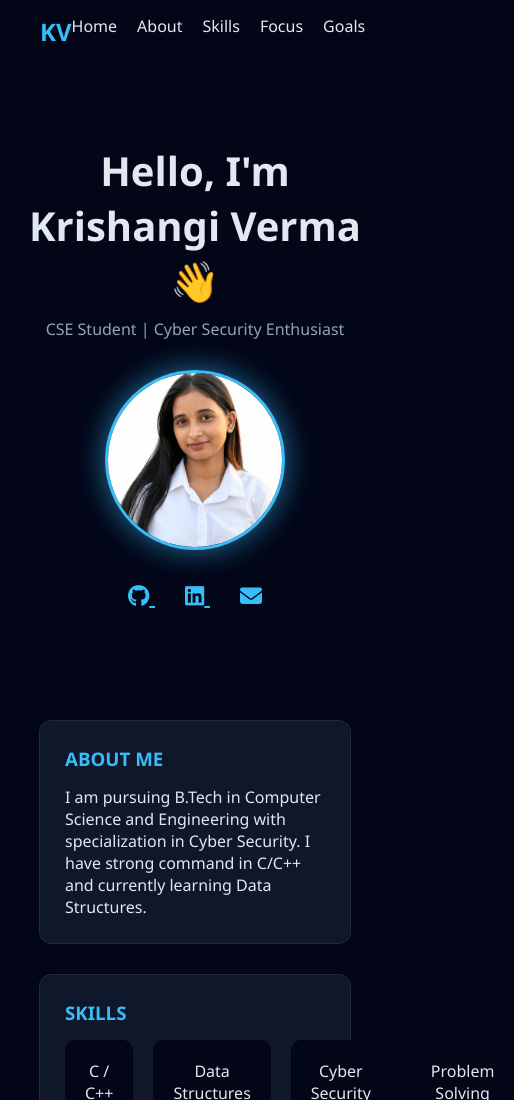
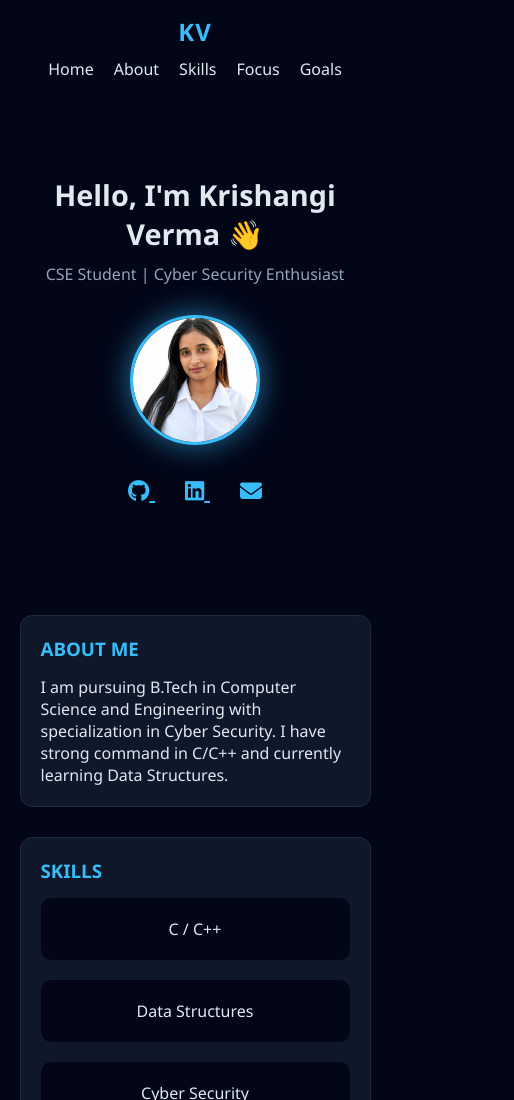
Before and after one commit to Krishangiverma/portfolio, a plain HTML site: page index.html in a window 390 px wide. Shown: the top 1100 px of the page, 514 px wide, since content can reach past the window. Drawn offline with Linux system fonts and the light colour scheme.

Commit message:
Update style.css

```diff
--- a/style.css
+++ b/style.css
@@ -8,6 +8,7 @@
 body {
 background: #020617;
 color: #e2e8f0;
+overflow-x: hidden; /* 🔥 prevents horizontal scroll issues */
 }
 
 /* 🔹 Navbar */
@@ -23,6 +24,8 @@ z-index: 100;
 
 .logo {
 color: #38bdf8;
+font-weight: bold;
+letter-spacing: 1px;
 }
 
 .navbar ul {
@@ -34,6 +37,11 @@ list-style: none;
 .navbar a {
 color: #e2e8f0;
 text-decoration: none;
+transition: 0.3s;
+}
+
+.navbar a:hover {
+color: #38bdf8;
 }
 
 /* 🔹 Hero */
@@ -59,9 +67,13 @@ border-radius: 50%;
 margin-top: 30px;
 border: 3px solid #38bdf8;
 box-shadow: 0 0 30px rgba(56, 189, 248, 0.6);
+object-fit: cover;
+object-position: top;
+transition: 0.3s;
+}
 
-object-fit: cover;       /* fills circle */
-object-position: top;
+.profile-img:hover {
+transform: scale(1.05);
 }
 
 /* 🔗 Social */
@@ -76,7 +88,6 @@ color: #38bdf8;
 transition: 0.3s;
 }
 
-/* 🔥 Hover Glow Effect */
 .socials a:hover {
 color: white;
 transform: scale(1.2);
@@ -89,6 +100,7 @@ background: #0f172a;
 margin: 30px auto;
 padding: 25px;
 width: 80%;
+max-width: 1000px; /* 🔥 prevents too wide layout */
 border-radius: 12px;
 border: 1px solid #1e293b;
 transition: 0.3s;
@@ -103,10 +115,10 @@ color: #38bdf8;
 margin-bottom: 15px;
 }
 
-/* 🔹 Skills */
+/* 🔹 Skills Grid (AUTO RESPONSIVE 🔥) */
 .skill-grid {
 display: grid;
-grid-template-columns: repeat(4, 1fr);
+grid-template-columns: repeat(auto-fit, minmax(150px, 1fr));
 gap: 20px;
 }
 
@@ -115,23 +127,17 @@ background: #020617;
 padding: 20px;
 text-align: center;
 border-radius: 10px;
+transition: 0.3s;
 }
 
 .skill:hover {
 box-shadow: 0 0 10px #38bdf8;
 }
 
-/* 🔹 Footer */
-footer {
-text-align: center;
-padding: 20px;
-color: #94a3b8;
-}
-
-/* 🔗 Link Grid (Same as Skills but clickable) */
+/* 🔗 Link Grid (AUTO RESPONSIVE 🔥) */
 .link-grid {
 display: grid;
-grid-template-columns: repeat(4, 1fr);
+grid-template-columns: repeat(auto-fit, minmax(150px, 1fr));
 gap: 20px;
 }
 
@@ -147,9 +153,44 @@ transition: 0.3s;
 border: 1px solid #1e293b;
 }
 
-/* 🔥 Hover Effect */
 .link-box:hover {
 box-shadow: 0 0 15px #38bdf8;
 color: #38bdf8;
 transform: translateY(-5px);
 }
+
+/* 🔹 Footer */
+footer {
+text-align: center;
+padding: 20px;
+color: #94a3b8;
+}
+
+/* 📱 Mobile Responsive */
+@media (max-width: 768px) {
+
+.navbar {
+flex-direction: column;
+align-items: center;
+gap: 10px;
+}
+
+.navbar ul {
+flex-wrap: wrap;
+justify-content: center;
+}
+
+.hero h2 {
+font-size: 1.8rem;
+}
+
+.card {
+width: 90%;
+padding: 20px;
+}
+
+.profile-img {
+width: 130px;
+height: 130px;
+}
+}
```
